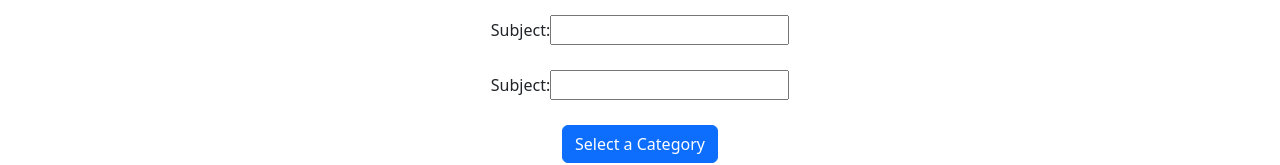
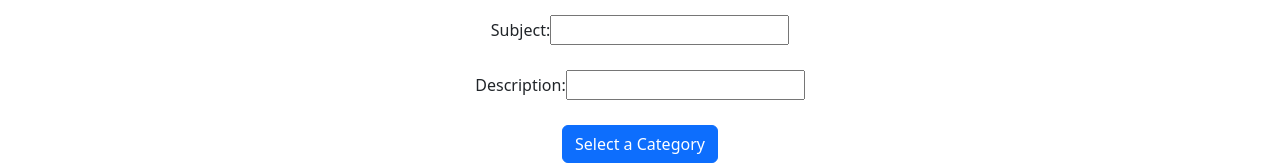
Before and after one commit to joboot/hci-program-2, a React (Create React App) app in the folder hci-program-2/: page /input_form in a window 1280 px wide. Shown: the part 261-426 px from the top of the page. Built offline with nearby package versions, Linux system fonts and the light colour scheme.

Commit message:
how json

```diff
--- a/hci-program-2/src/pages/input_form.js
+++ b/hci-program-2/src/pages/input_form.js
@@ -48,7 +48,7 @@ const InputForm = () => {
 				<form>
 					<label>
 						Subject:
-						<input type="text" name="email" />
+						<input type="text" name="subject" />
 					</label>
 				</form>
 			</div>
@@ -56,8 +56,8 @@ const InputForm = () => {
 			<div id="form_item" class="d-flex justify-content-center">
 				<form>
 					<label>
-						Subject:
-						<input type="text" name="email" />
+						Description:
+						<input type="text" name="desc" />
 					</label>
 				</form>
 			</div>
```
